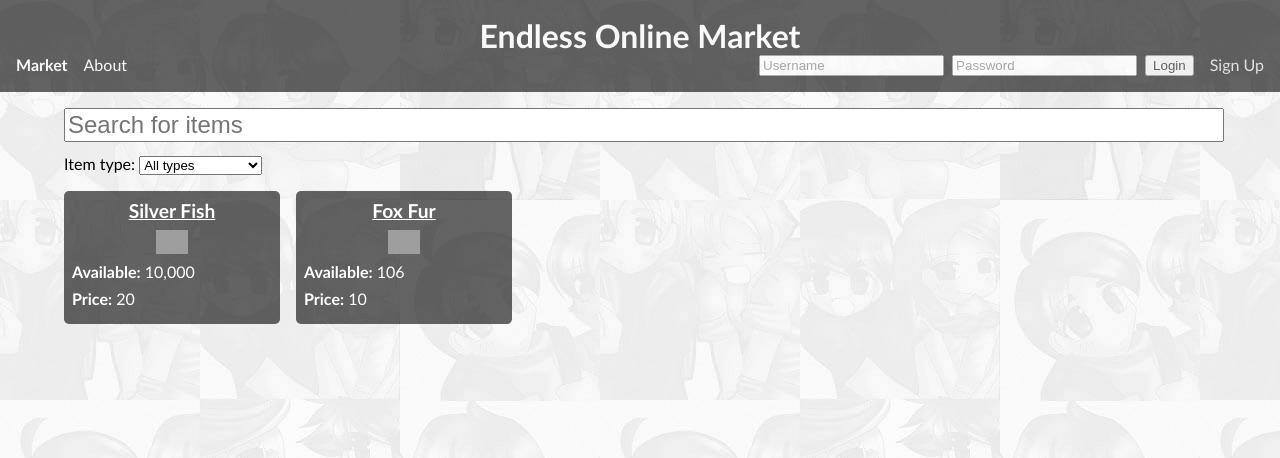
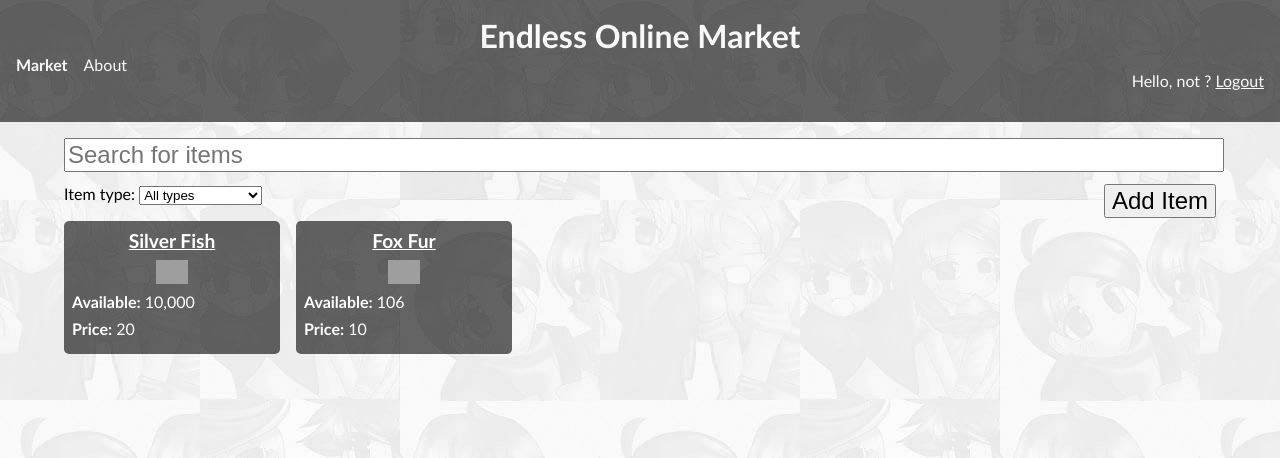
Before and after one commit to sorokya/eor-market, a PHP site: page / in a window 1280 px wide. Shown: the top 458 px of the page. Run offline with PHP 8.4, Linux system fonts and the light colour scheme; the visitor is signed in with stand-in values (Sample User, id 1); grey boxes are pictures that could not be loaded.

Commit message:
Add item working

```diff
--- a/src/css/styles.css
+++ b/src/css/styles.css
@@ -173,3 +173,47 @@ footer {
 .signup-link:hover {
     text-decoration: underline;
 }
+
+#btn-add {
+  font-size: 1.5em;
+  float: right;
+}
+
+#dialog-add input[name="item-name"] {
+  width: 100%;
+}
+
+#dialog-add #add-item-search-results {
+  width: 100%;
+}
+
+#dialog-add .add-item-search-item {
+  display: flex;
+  align-items: center;
+  justify-content: space-between;
+  padding: .5em;
+  border: 1px solid #ddd;
+  cursor: pointer;
+}
+
+
+#dialog-add .add-item-search-item:hover {
+  background: #eee;
+}
+
+#dialog-item-add {
+  display: flex;
+  flex-direction: row;
+  justify-content: space-between;
+  gap: 1em;
+}
+
+#add-item-preview {
+  width: 100%;
+  text-align: center;
+}
+
+
+#add-item-preview img {
+  height: 3em;
+}
--- a/src/index.php
+++ b/src/index.php
@@ -3,7 +3,7 @@
 
 <?php
 
-$username = $_COOKIE['user'] ?? null;
+$user = isset($_COOKIE['user']) ? json_decode($_COOKIE['user']) : null;
 
 ?>
 
@@ -22,14 +22,14 @@ $username = $_COOKIE['user'] ?? null;
         <a href="javascript:;">About</a>
       </div>
       <div id="nav-profile">
-        <div class="<?=$username == null ? 'hidden' : ''?>">
+        <div class="<?=$user == null ? 'hidden' : ''?>">
           <p>Hello, <strong>
-              <?=$username?>
+              <?=$user->name?>
             </strong> not
-            <?=$username?>? <a id="btn-logout" href="javascript:;">Logout</a>
+            <?=$user->name?>? <a id="btn-logout" href="javascript:;">Logout</a>
           </p>
         </div>
-        <div class="<?=$username != null ? 'hidden' : ''?>">
+        <div class="<?=$user != null ? 'hidden' : ''?>">
           <form class="login-form">
             <input type="text" placeholder="Username" name="username" />
             <input type="password" placeholder="Password" name="password" />
@@ -48,48 +48,9 @@ $username = $_COOKIE['user'] ?? null;
     </label>
     <select id="select-item-type">
       <option value="all">All types</option>
-      <option value="0">Static</option>
-      <option value="1">General</option>
-      <option value="2">Money</option>
-      <option value="3">Potion</option>
-      <option value="4">Teleport</option>
-      <option value="5">Transformation</option>
-      <option value="6">EXP Reward</option>
-      <option value="7">Skill Book</option>
-      <option value="8">Reserved</option>
-      <option value="9">Key</option>
-      <option value="10">Weapon</option>
-      <option value="11">Shield</option>
-      <option value="12">Clothing</option>
-      <option value="13">Hat</option>
-      <option value="14">Boots</option>
-      <option value="15">Gloves</option>
-      <option value="16">Accessory</option>
-      <option value="17">Belt</option>
-      <option value="18">Necklace</option>
-      <option value="19">Ring</option>
-      <option value="20">Bracelet</option>
-      <option value="21">Bracer</option>
-      <option value="22">Costume</option>
-      <option value="23">Costume Hat</option>
-      <option value="24">Wings</option>
-      <option value="25">Buddy</option>
-      <option value="26">Buddy 2</option>
-      <option value="27">Torch</option>
-      <option value="28">Beverage</option>
-      <option value="29">Effect</option>
-      <option value="30">Hairdye</option>
-      <option value="31">Hairtool</option>
-      <option value="32">Cure</option>
-      <option value="33">Title</option>
-      <option value="34">Visual Document</option>
-      <option value="35">Audio Document</option>
-      <option value="36">Transport Ticket</option>
-      <option value="37">Fireworks</option>
-      <option value="38">Explosive</option>
-      <option value="39">Buff</option>
-      <option value="40">Debuff</option>
+      <? include './partials/item_type_options.php' ?>
     </select>
+    <button id="btn-add" class="<?=$user == null ? 'hidden' : ''?>">Add Item</button>
   </form>
 
   <div id="results">
@@ -115,7 +76,34 @@ $username = $_COOKIE['user'] ?? null;
     Powered by <a href="https://eor-api.exile-studios.com/">EOR API</a>
   </footer>
 
-  <div id="dialog-signup" class="hidden">
+  <div id="dialog-add" style="display: none">
+    <form id="dialog-item-search">
+      <input type="text" placeholder="Item Name" name="item-name">
+      <div id="add-item-search-results">
+      </div>
+    </form>
+    <form id="dialog-item-add" class="hidden">
+      <div id="add-item-preview">
+        <img src="#" />
+        <span class="item-name"></span>
+      </div>
+      <div>
+        <div>
+          <label for="add-item-amount">Amount</label><br />
+          <input type="number" name="amount" id="add-item-amount">
+        </div>
+        <div>
+          <label for="add-item-price">Price</label><br />
+          <input type="number" name="price" id="add-item-price">
+        </div>
+        <br />
+        <button type="button">Cancel</button>
+        <button type="submit">Add Item</button>
+      </div>
+    </form>
+  </div>
+
+  <div id="dialog-signup" style="display: none">
     <form>
       <div>
         <label for="signup-username">Username</label>
@@ -138,6 +126,7 @@ $username = $_COOKIE['user'] ?? null;
       <p id="signup-success" class="hidden"></p>
 
       <button type="submit">Signup</button>
+    </form>
   </div>
 
   <script type="text/javascript" src="js/jquery-3.7.1.min.js"></script>
--- a/src/js/index.js
+++ b/src/js/index.js
@@ -14,7 +14,179 @@ $(function() {
 
   setupLoginForm();
   setupSignupModal();
+  setupAddModal();
 });
+
+let ITEM_LIST = [];
+function getItemList(callback) {
+  if (ITEM_LIST.length > 0) {
+    return callback(ITEM_LIST);
+  }
+
+  $.get({
+    url: 'https://eor-api.exile-studios.com/api/items',
+    xhrFields: {
+      withCredentials: false
+    },
+    dataType: 'json',
+    success: function(res) {
+      if (res.error) {
+        Swal.fire({
+          title: 'Error',
+          text: res.error,
+          icon: 'error',
+        });
+      } else {
+        ITEM_LIST = res.data;
+        callback(ITEM_LIST);
+      }
+    }
+  });
+}
+
+function setupAddModal() {
+  const $dialog = $('#dialog-add');
+  const $btnAdd = $('#btn-add');
+  const $search = $dialog.find('[name="item-name"]');
+  const $results = $dialog.find('#add-item-search-results');
+  const $searchForm = $dialog.find('#dialog-item-search');
+  const $addForm = $dialog.find('#dialog-item-add');
+  const $imgAddItem = $addForm.find('img');
+  const $nameAddItem = $addForm.find('.item-name');
+  const $amount = $addForm.find('[name="amount"]');
+  const $price = $addForm.find('[name="price"]');
+  const $btnCancel = $addForm.find('[type="button"]');
+
+  function renderResults() {
+    $results.empty();
+    getItemList(function(items) {
+      let filteredItems = items.filter(function(item) {
+        return item.name.indexOf('-res') === -1 && item.id > 2 && item.name.toLowerCase().includes($search.val().toLowerCase());
+      });
+
+      if (filteredItems.length === 0) {
+        $results.append('<p>No results</p>');
+        return;
+      }
+
+      if (filteredItems.length > 20) {
+        filteredItems = filteredItems.slice(0, 20);
+      }
+
+      filteredItems.forEach(function(item) {
+        const $item = $(document.createElement('div'));
+        $item.addClass('add-item-search-item');
+
+        const $img = $(document.createElement('img'));
+        $img.attr('src', item.graphic_url);
+
+        const $name = $(document.createElement('span'));
+        $name.text(item.name);
+
+        $item.append($img);
+        $item.append($name);
+
+        $item.click(function() {
+          setItem(item);
+        })
+
+        $results.append($item);
+      });
+    });
+  }
+
+  function setItem(item) {
+    $searchForm.addClass('hidden');
+    $addForm.removeClass('hidden');
+
+    $imgAddItem.attr('src', item.graphic_url);
+    $nameAddItem.text(item.name);
+
+    $dialog.dialog({
+      title: 'Add item',
+      modal: true,
+      width: 400,
+      height: 200,
+    });
+
+    $amount.val('');
+    $price.val('');
+
+    $addForm.unbind('submit').submit(function(e) {
+      e.preventDefault();
+      onSubmit({
+        id: item.id,
+        price: parseInt($price.val().trim()),
+        amount: parseInt($amount.val().trim()),
+      });
+      return;
+    });
+  }
+
+  function onSubmit(item) {
+    if (item.price < 1) {
+      Swal.fire({
+        title: 'Error',
+        text: 'Price can not be less than 1',
+        icon: 'error',
+      });
+      return;
+    }
+
+    if (item.amount < 1) {
+      Swal.fire({
+        title: 'Error',
+        text: 'Amount can not be less than 1',
+        icon: 'error',
+      });
+      return;
+    }
+
+    $.post('/api/add-item.php', item, function(res) {
+      if (res.error) {
+        Swal.fire({
+          title: 'Error',
+          text: res.error,
+          icon: 'error',
+        });
+        return;
+      }
+
+      Swal.fire({
+        title: 'Success',
+        text: 'Your item has been added. Good luck!',
+        icon: 'success',
+      });
+
+      $dialog.dialog('close');
+    });
+  }
+
+  $search.keyup(renderResults);
+
+  $btnAdd.click(function(e) {
+    e.preventDefault();
+
+    $searchForm.removeClass('hidden');
+    $addForm.addClass('hidden');
+    $search.val('');
+
+    renderResults();
+
+    $dialog.dialog({
+      title: 'Add item',
+      modal: true,
+      width: 800,
+      height: 600,
+    });
+
+    return;
+  });
+
+  $btnCancel.click(function() {
+    $dialog.dialog('close');
+  });
+}
 
 function setupLoginForm() {
   const $form = $('.login-form');
@@ -81,7 +253,6 @@ function setupSignupModal() {
   function onSubmit(e) {
     e.preventDefault();
 
-    $submit.attr('disabled', 'disabled');
     const username = $username.val().trim();
     const password = $password.val().trim();
     const confirmPassword = $confirmPassword.val().trim();
@@ -113,6 +284,7 @@ function setupSignupModal() {
       return;
     }
 
+    $submit.attr('disabled', 'disabled');
     $.post('/api/signup.php', {
       username,
       password,
```
Also changed, not shown: src/api/add-item.php (added, +40 -0 lines), src/api/login.php (+5 -2 lines), src/partials/item_type_options.php (added, +41 -0 lines).
